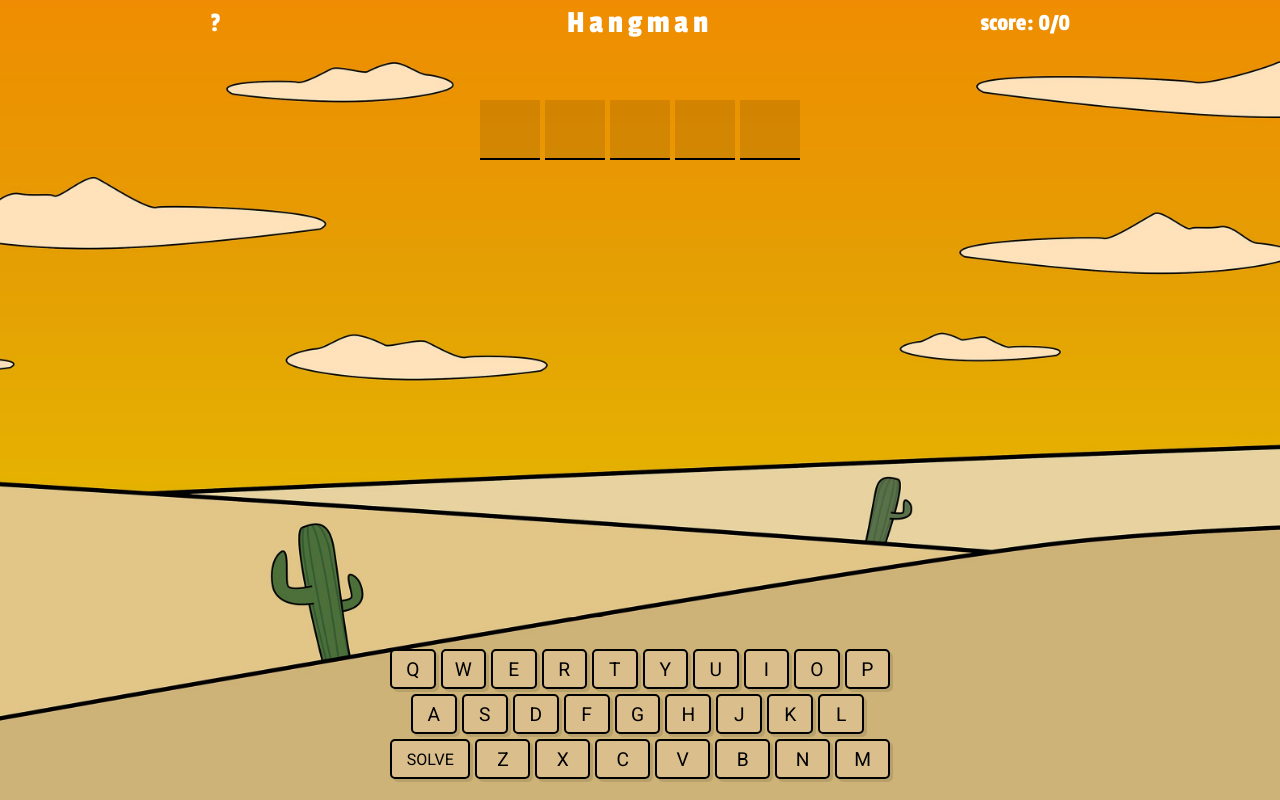
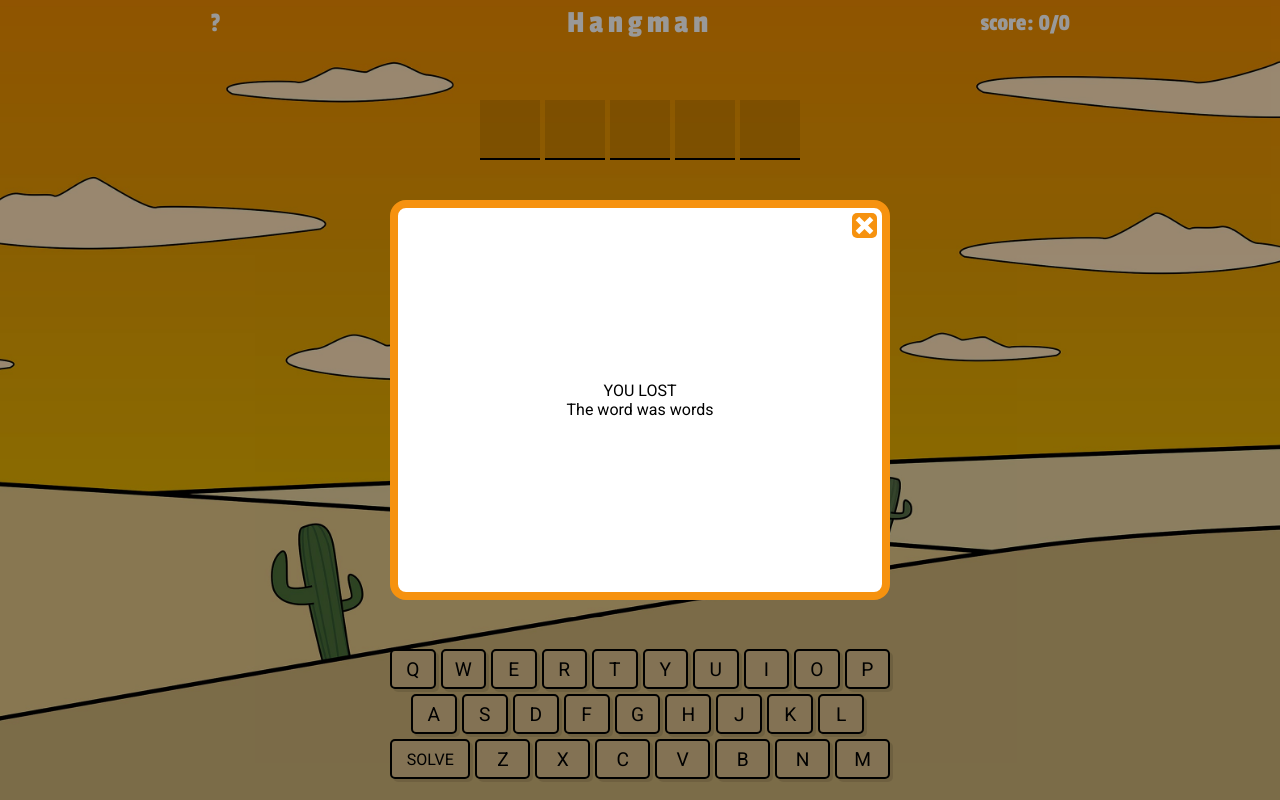
Before and after one commit to adriapujol/hangman, a React (Create React App) app: page / in a window 1280 px wide. Built offline with nearby package versions, Linux system fonts and the light colour scheme; no server answers.

Commit message:
modal structure

```diff
--- a/src/App.jsx
+++ b/src/App.jsx
@@ -4,6 +4,7 @@ import axiosOptions from './helpers/axiosOptions';
 import './App.scss';
 import Keyboard from './components/Keyboard';
 import Navbar from './components/Navbar';
+import GameOverInfo from './components/GameOverInfo';
 import head from './img/head.png';
 import body from './img/body.png';
 import armLeft from './img/armLeft.png';
@@ -91,6 +92,7 @@ function App() {
 
   return (
     <div className="wrapper">
+      <GameOverInfo word={word} playerWin={playerWin} />
       <Navbar won={won} played={played} />
       <section className="game">
         <div className="word">
--- a/src/App.scss
+++ b/src/App.scss
@@ -16,7 +16,7 @@
     display: flex;
     justify-content: center;
     align-items: center;
-    z-index: 99;
+    z-index: 98;
 
 
 
@@ -241,6 +241,70 @@
 
 }
 
+.modal-container {
+    position: fixed;
+    top: 0;
+    height: 100vh;
+    width: 100%;
+    background-color: rgba($color: #000000, $alpha: 0.4);
+    z-index: 99;
+
+    display: flex;
+    justify-content: center;
+    align-items: center;
+
+    .modal {
+        background-color: $white;
+        border: 8px solid $medium_orange;
+        border-radius: 16px;
+        height: 50%;
+        width: 80%;
+        max-height: 700px;
+        max-width: 500px;
+
+        position: relative;
+
+        display: flex;
+        justify-content: center;
+        align-items: center;
+        flex-direction: column;
+
+        .close-modal {
+            position: absolute;
+            top: 5px;
+            right: 5px;
+            height: 25px;
+            width: 25px;
+            background-color: $medium_orange;
+            border-style: none;
+            border-radius: 5px;
+            cursor: pointer;
+            transition: background-color 0.1s ease-in-out;
+
+            &:hover {
+                // transform: rotate(180deg);
+                background-color: $medium_red;
+            }
+
+            div {
+                height: 20px;
+                width: 5px;
+                background-color: $white;
+
+                position: absolute;
+                top: 5px;
+                right: 5px;
+                transform: translate(-5px, -2.5px) rotate(45deg);
+            }
+            #bar-2{
+                transform: translate(-5px, -2.5px) rotate(-45deg);
+            }
+
+        }
+    }
+
+}
+
 
 
 
@@ -252,3 +316,15 @@
         transform: scale(1);
     }
 }
+
+@keyframes smallToBig {
+    0% {
+        transform: scale(0);
+    }
+    95% {
+        transform: scale(1.2);
+    }
+    100% {
+        transform: scale(1);
+    }
+}
--- a/src/_colors.scss
+++ b/src/_colors.scss
@@ -1,8 +1,9 @@
 $used: rgba($color: #000000, $alpha: 0.15);
 $brown: #dabe8c;
 $black: #000;
-$grey: #727272;
-$bright_orange: #fd943d;
+$white: #fff;
+$grey: #e64d4d;
+$medium_red: rgb(255, 60, 60);
 $medium_orange: #f6920f;
 $green_bright: #08da01;
 $green_medium: #06aa00;
--- /dev/null
+++ b/src/components/GameOverInfo.jsx
@@ -0,0 +1,26 @@
+import React from 'react'
+
+function GameOverInfo({ word, playerWin }) {
+    return (
+        <div className='modal-container'>
+            <div className="modal">
+                <button className="close-modal">
+                    <div ></div>
+                    <div id='bar-2'></div>
+                </button>
+                <p>
+                    {
+                        playerWin ? "YOU WON" : "YOU LOST"
+                    }
+                </p>
+                <p>
+                    {
+                        `The word was ${word}`
+                    }
+                </p>
+            </div>
+        </div>
+    )
+}
+
+export default GameOverInfo;
```
